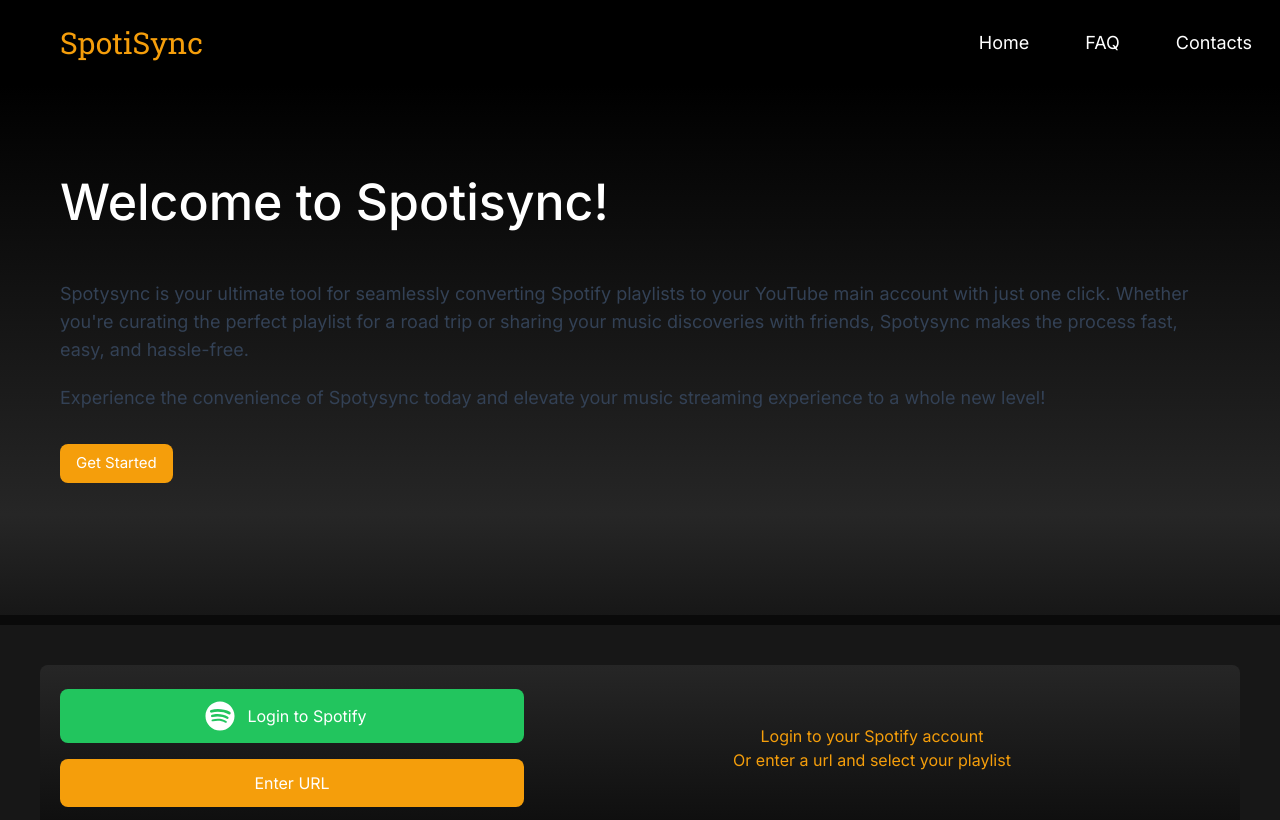
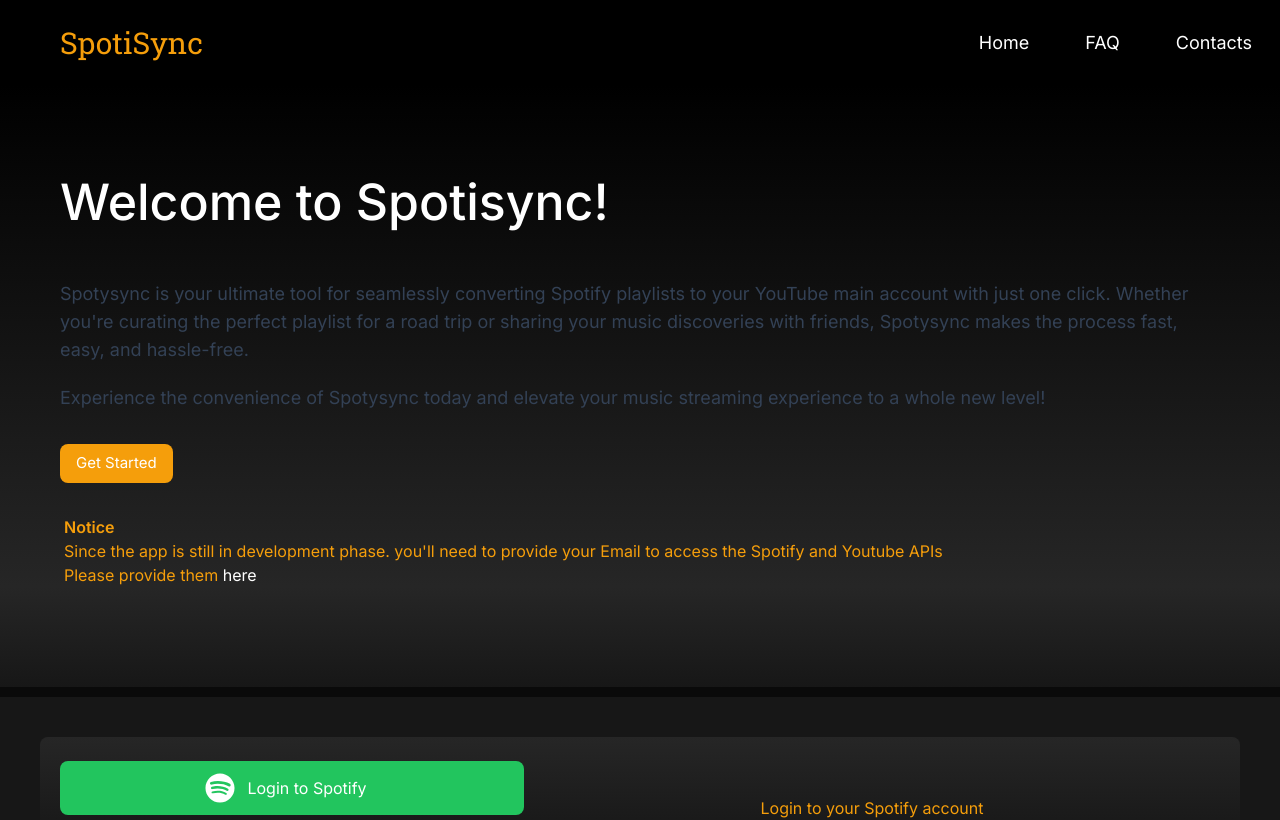
Before and after one commit to FrostyCake47/SpotiSync, a Next.js app: page / in a window 1280 px wide. Shown: the top 820 px of the page. Built offline with nearby package versions, Linux system fonts and the light colour scheme; no server answers.

Commit message:
Added notification

```diff
--- a/app/page.tsx
+++ b/app/page.tsx
@@ -155,9 +155,15 @@
         </div>
         <div className="sm:px-10">
           <div className="rounded-lg text-[15px] px-4 py-2 my-8 mx-5 bg-amber-500 transition-colors duration-300 ease-in-out hover:bg-amber-600">
-            <a  href='#playlistblock'>Get Started</a>
+            <a href='#playlistblock'>Get Started</a>
           </div>
         </div>
+        <div className='px-4 sm:px-16'>
+            <p className='text-amber-500 font-semibold'>Notice</p>
+            <p className='text-amber-500'>Since the app is still in development phase. you'll need to provide your Email to access the Spotify and Youtube APIs</p>
+            <p className='text-amber-500 inline-block'>Please provide them</p>
+            <a href="mailto:akashp4769@gmail.com?Subject=For accessing Spotisync&body=Here's my Email of Spotify and Youtube: "> here</a>
+          </div>
       </div>
 
       <div className="bg-gradient-to-b from-neutral-800 to-neutral-900 min-h-[20px] sm:min-h-[100px]"></div>
```
